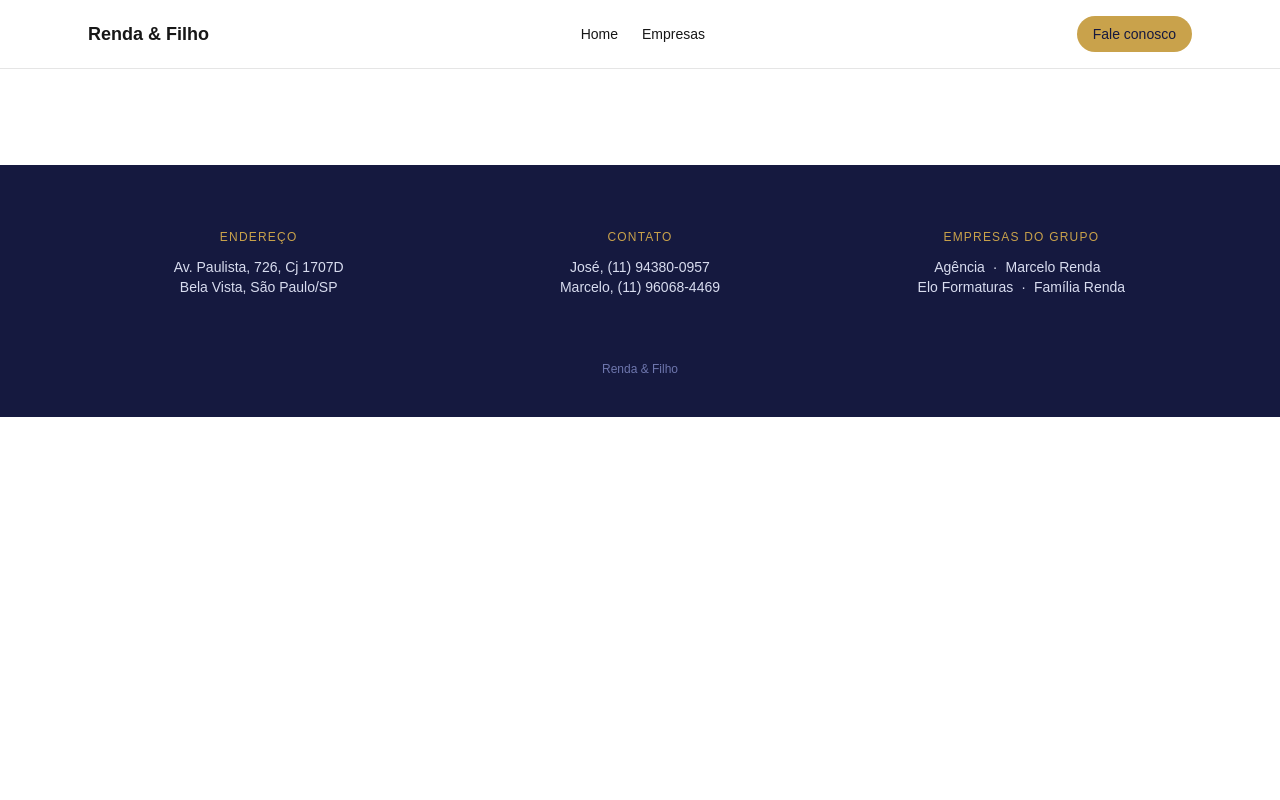
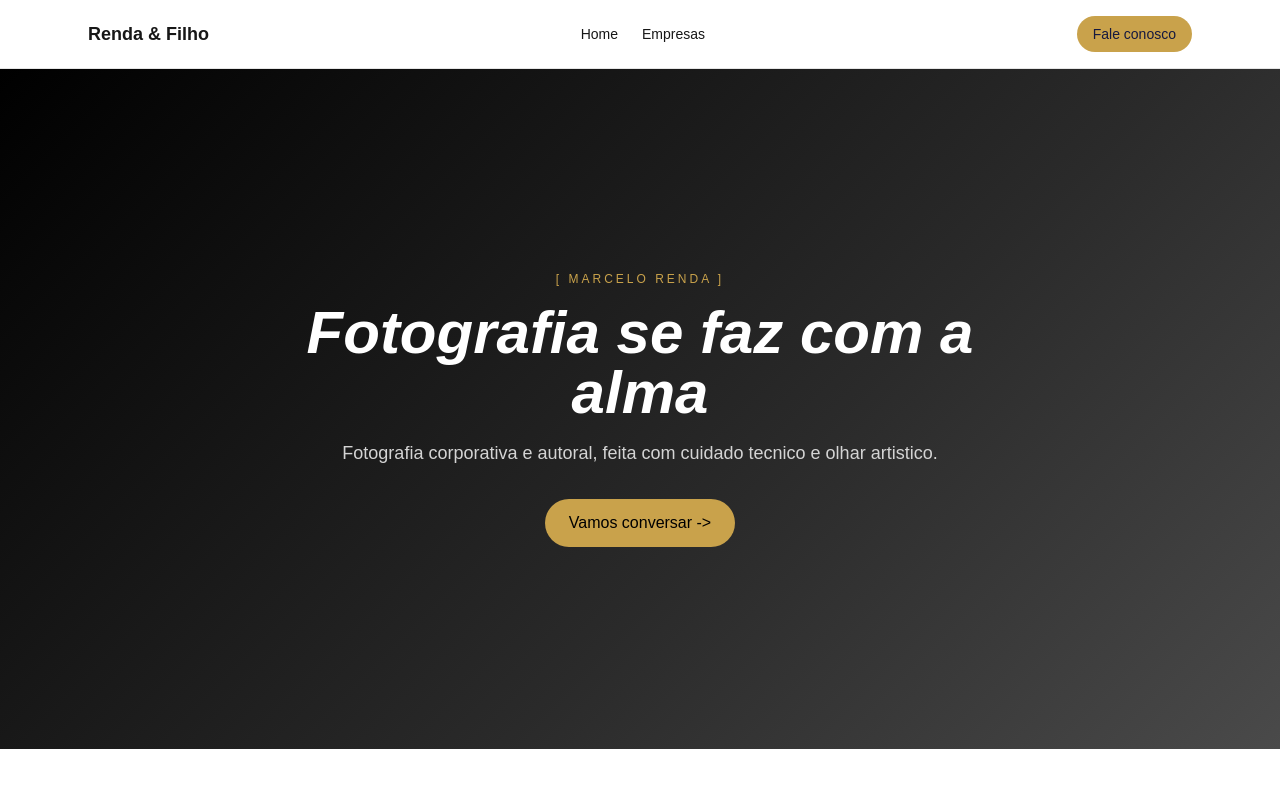
Before and after one commit to Marcelo-Renda/renda-e-filho-site, a Next.js app in the folder renda-e-filho-site/: page /marcelo-renda in a window 1280 px wide. Shown: the top 800 px of the page. Built offline with nearby package versions, Linux system fonts and the light colour scheme.

Commit message:
Update page.js

```diff
--- a/renda-e-filho-site/app/marcelo-renda/page.js
+++ b/renda-e-filho-site/app/marcelo-renda/page.js
@@ -1,18 +1,17 @@
 import Link from "next/link";
 export default function MarceloRenda() {
-
- (
-   <main>
-   <section className="relative min-h-[85vh] flex items-center justify-center text-center px-6" style={{ background: "linear-gradient(135deg, #000000 0%, #2A2A2A 60%, #4A4A4A 100%)" }}>
+ return(
+  <main>
+  <section className="relative min-h-[85vh] flex items-center justify-center text-center px-6" style={{ background: "linear-gradient(135deg, #000000 0%, #2A2A2A 60%, #4A4A4A 100%)" }}>
 <div className="relative max-w-2xl">
-  <p className="text-[#C9A24B] text-xs tracking-[3px] uppercase mb-4">[ Marcelo Renda ]</p>
+ <p className="text-[#C9A24B] text-xs tracking-[3px] uppercase mb-4">[ Marcelo Renda ]</p>
 <h1 className="text-white text-6xl italic font-bold mb-4">Fotografia se faz com a alma</h1>
 <p className="text-neutral-300 text-lg mb-8">Fotografia corporativa e autoral, feita com cuidado tecnico e olhar artistico.</p>
 <Link href="/marcelo-renda/contato" className="inline-block bg-[#C9A24B] text-black px-6 py-3 rounded-full hover:-translate-y-1 transition-transform">Vamos conversar -&gt;</Link>
 </div>
 </section>
 <section className="max-w-4xl mx-auto px-6 py-16 grid grid-cols-2 md:grid-cols-4 gap-6 text-center">
-  <Link href="/marcelo-renda/bio" className="border-t-2 border-[#C9A24B] pt-4 hover:opacity-70 transition-opacity">Bio</Link>
+ <Link href="/marcelo-renda/bio" className="border-t-2 border-[#C9A24B] pt-4 hover:opacity-70 transition-opacity">Bio</Link>
 <Link href="/marcelo-renda/servicos" className="border-t-2 border-[#C9A24B] pt-4 hover:opacity-70 transition-opacity">Servicos</Link>
 <Link href="/marcelo-renda/portfolio" className="border-t-2 border-[#C9A24B] pt-4 hover:opacity-70 transition-opacity">Portfolio</Link>
 <Link href="/marcelo-renda/contato" className="border-t-2 border-[#C9A24B] pt-4 hover:opacity-70 transition-opacity">Contato</Link>
```
